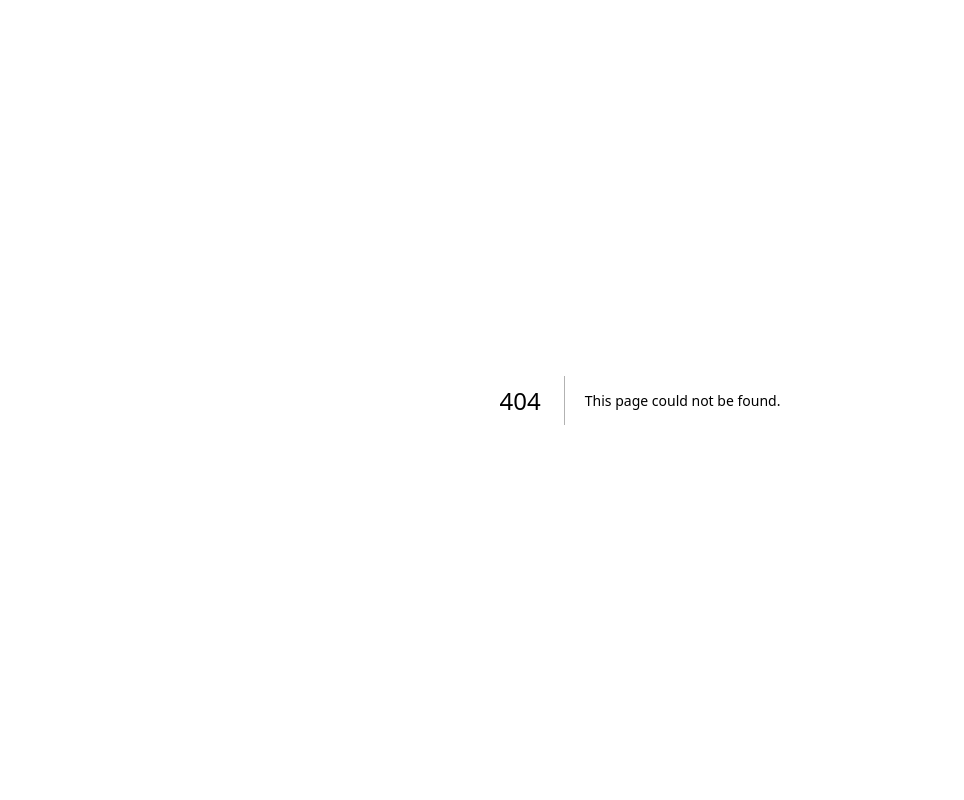
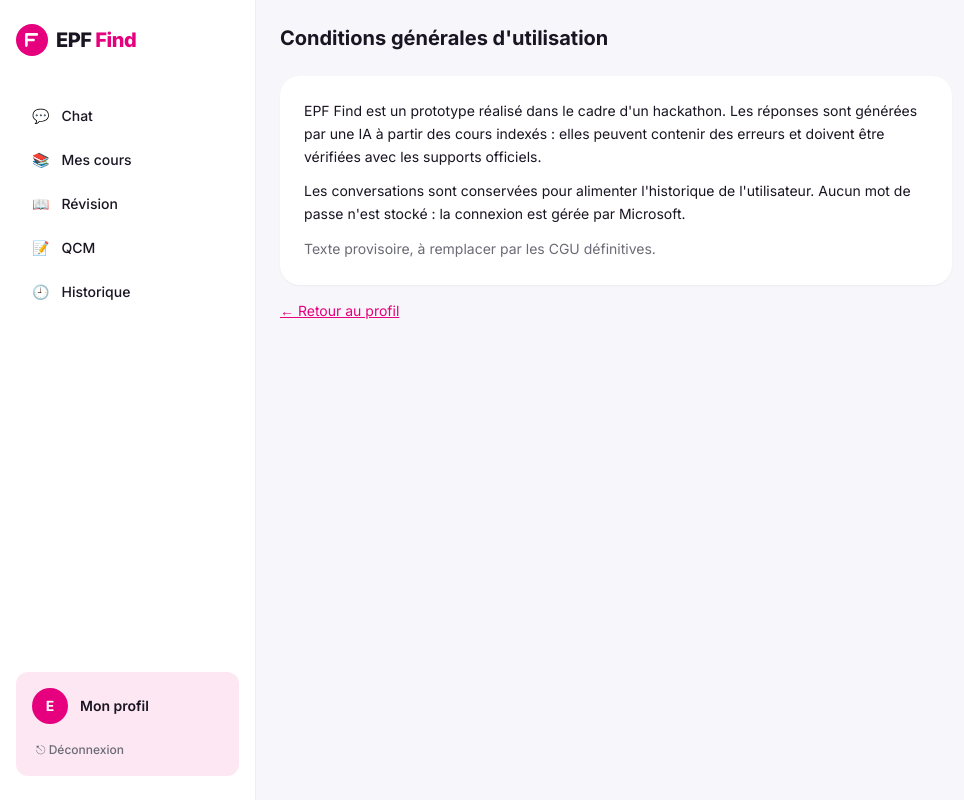
Before and after one commit to Yousra-ai-dotcom/EPFind-RAG, a Next.js app in the folder frontend/: page /cgu in a window 1280 px wide. Before the commit this address had no page. Shown: the whole page, without its empty margins (0-964 px from the left). Built offline with nearby package versions, Linux system fonts and the light colour scheme; no server answers.

Commit message:
feat(frontend): add provisional CGU page

```diff
--- /dev/null
+++ b/frontend/app/cgu/page.tsx
@@ -0,0 +1,36 @@
+/**
+ * Page CGU ("/cgu") - texte provisoire pour la démo.
+ */
+
+import Link from "next/link";
+import Sidebar from "@/components/Sidebar";
+
+export default function CguPage() {
+  return (
+    <div className="flex h-screen bg-[#f7f6fa]">
+      <Sidebar />
+      <main className="flex-1 overflow-y-auto p-6">
+        <h1 className="mb-6 text-xl font-bold text-epf-dark">
+          Conditions générales d&apos;utilisation
+        </h1>
+        <div className="max-w-2xl space-y-3 rounded-xl2 bg-white p-6 text-sm leading-relaxed text-epf-dark shadow-sm">
+          <p>
+            EPF Find est un prototype réalisé dans le cadre d&apos;un hackathon. Les
+            réponses sont générées par une IA à partir des cours indexés : elles
+            peuvent contenir des erreurs et doivent être vérifiées avec les supports
+            officiels.
+          </p>
+          <p>
+            Les conversations sont conservées pour alimenter l&apos;historique de
+            l&apos;utilisateur. Aucun mot de passe n&apos;est stocké : la connexion est
+            gérée par Microsoft.
+          </p>
+          <p className="text-epf-gray">Texte provisoire, à remplacer par les CGU définitives.</p>
+        </div>
+        <Link href="/profile" className="mt-4 inline-block text-sm text-epf-pink underline">
+          ← Retour au profil
+        </Link>
+      </main>
+    </div>
+  );
+}
```
